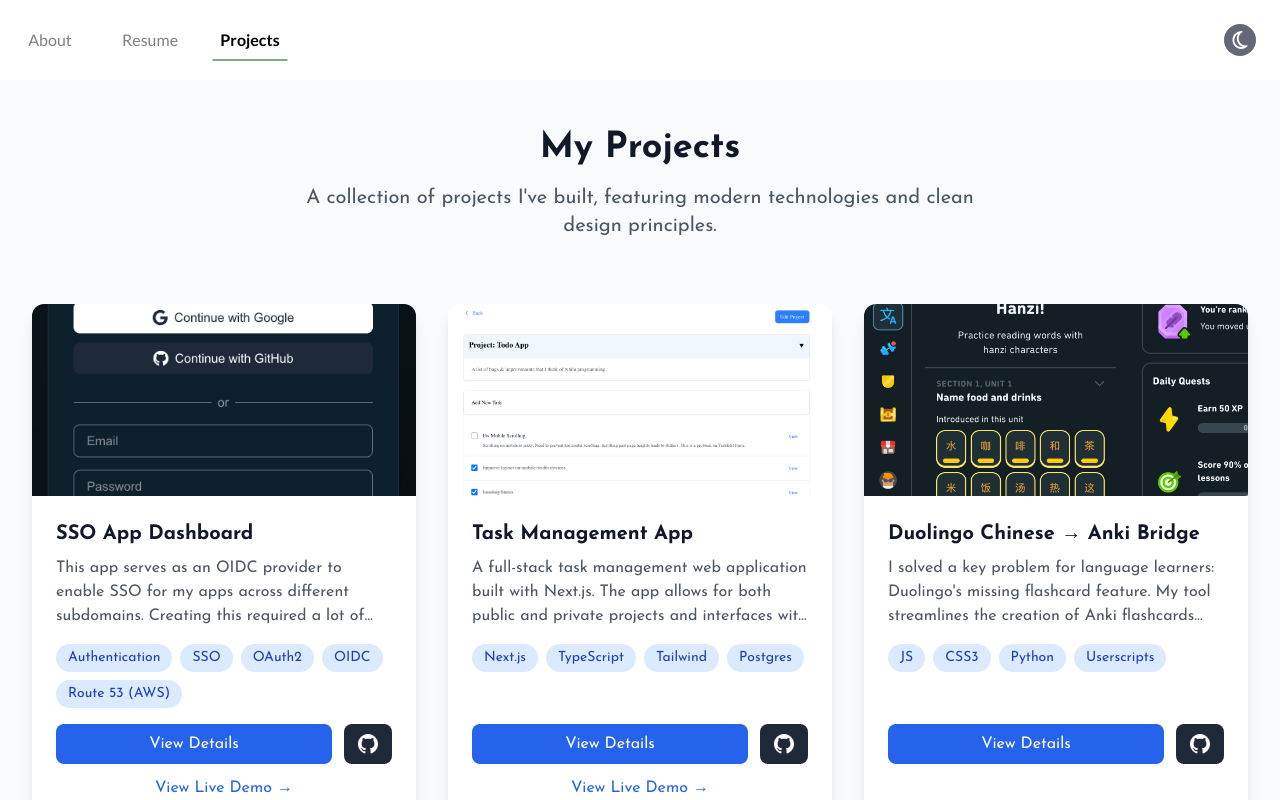
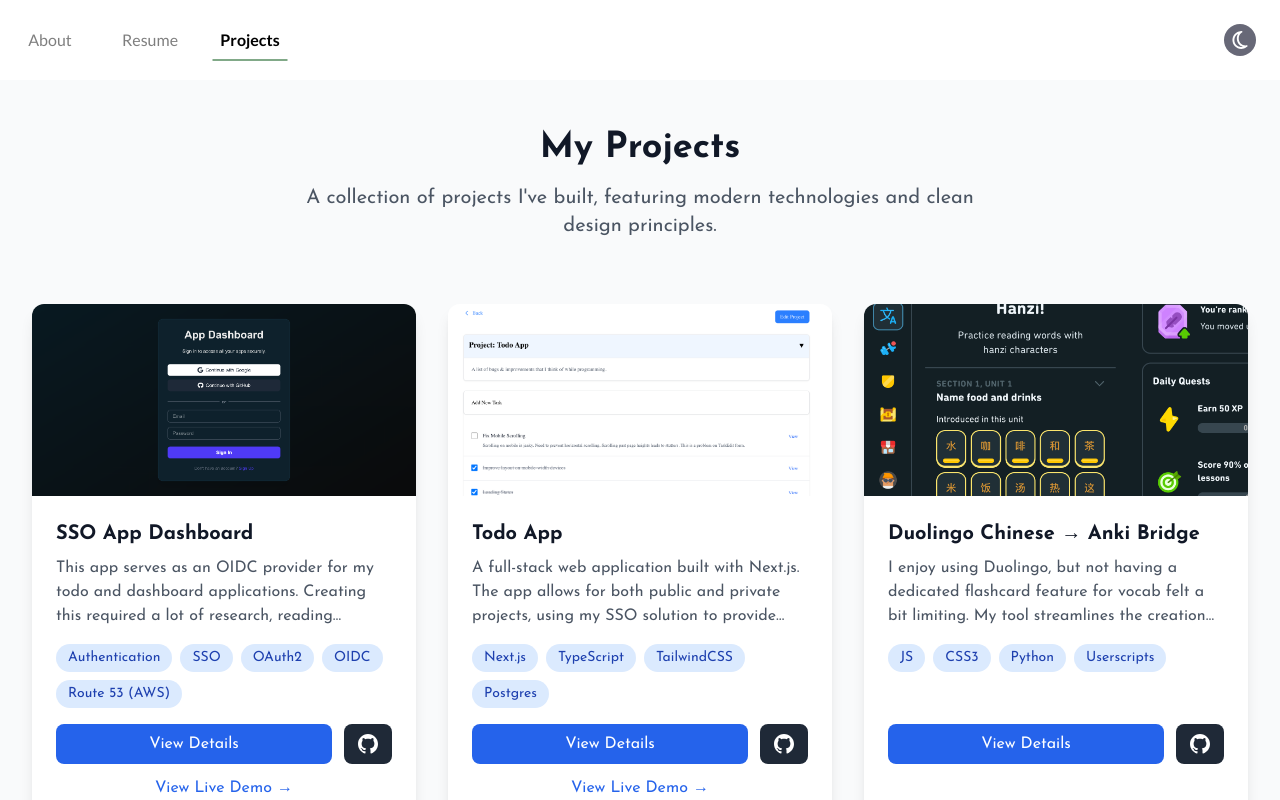
Before and after one commit to brandon-m-navarro/nextjs-site, a Next.js app: page /projects in a window 1280 px wide. Shown: the top 800 px of the page. Built offline with nearby package versions, Linux system fonts and the light colour scheme.

Commit message:
Improved text for project descriptions. Replaced image for App Dashboard for a cleaner preview

```diff
--- a/app/projects/page.tsx
+++ b/app/projects/page.tsx
@@ -23,9 +23,9 @@
     id: "1",
     title: "SSO App Dashboard",
     description: "",
-    longDescription: "This app serves as an OIDC provider to enable SSO for my apps across different subdomains. Creating this required a lot of research, reading through multiple RFCs (6749, 6750, 9700) to learn about Authorization Flow, PKCE, OIDC, and OIDC Providers. I also went through various implementations, initially starting with Auth0 and next-auth, then Okta. Unhappy with restrictions (running into paywalls), I then moved onto self-hosted solutions. I set up a central authority server using KeyCloak and Docker, before deciding to move to better-auth and act as my own OIDC Provider.",
-    image: "/app_dashboard.png",
-    mobileImage: "/login_mobile.png",
+    longDescription: "This app serves as an OIDC provider for my todo and dashboard applications. Creating this required a lot of research, reading through multiple RFCs (6749, 6750, 9700) to learn about Authorization Flow, PKCE, OIDC, and OIDC Providers. I iterated through various implementations, trying out both Auth0 and Okta as identity providers with next-auth. Unhappy with the limitations (and running into paywalls), I moved onto self-hosted solutions. I set up a central authority server using KeyCloak and Docker, but didn't want to commit to an Amazon EC2 instance for such a small project. After a bit more research, I decided to try the better-auth framework, as it had a beta version of an OIDC Provider plugin. Working with early versions of that plugin meant manually implementing the Authorization Flow to securely fetch from the user token endpoint. Since that implementation, better-auth has simplified the process by including .well-known discovery endpoints.",
+    image: "/login_bnav.png",
+    mobileImage: "/login_bnav.png",
     link: "/",
     tags: ["Authentication", "SSO", "OAuth2", "OIDC", "Route 53 (AWS)"],
     github: "https://github.com/brandon-m-navarro/app-dashboard",
@@ -33,13 +33,13 @@
   },
   {
     id: "2",
-    title: "Task Management App",
-    description: "A full-stack task management web application built with Next.js...",
-    longDescription: "A full-stack task management web application built with Next.js. The app allows for both public and private projects and interfaces with my SSO ecosystem. Developed with a mobile-first approach, this project provided extensive practice with React, TypeScript, Next.js, and Tailwind CSS. Uses Next.js routing and React Context for efficient database operations with Prisma.",
+    title: "Todo App",
+    description: "",
+    longDescription: "A full-stack web application built with Next.js. The app allows for both public and private projects, using my SSO solution to provide authentication. This project served as a great learning experience, as its development was not guided by any tutorials; any questions that arose were solved by reading through documentation. This app originally didn't have users, authentication, or use ORM for database interactions, so it also offered good insight into database migration, and how much easier an ORM makes things.",
     image: "/todo.png",
     mobileImage: "/mobile_todo.png",
     link: "/",
-    tags: ["Next.js", "TypeScript", "Tailwind", "Postgres"],
+    tags: ["Next.js", "TypeScript", "TailwindCSS", "Postgres"],
     github: "https://github.com/brandon-m-navarro/nextjs-todo",
     liveDemo: "https://todo.bnav.dev/",
   },
@@ -47,7 +47,7 @@
     id: "3",
     title: "Duolingo Chinese → Anki Bridge",
     description: "",
-    longDescription: "I solved a key problem for language learners: Duolingo's missing flashcard feature. My tool streamlines the creation of Anki flashcards from your DuoLingo lessons. It ethically complies with Duolingo's TOS by not scraping their copyrighted assets; instead, it extracts the hanzi characters along with their pinyin counterpart and english translations, then uses external TTS services to generate new audio. Check out the README on Github for a demo of the workflow.",
+    longDescription: "I enjoy using Duolingo, but not having a dedicated flashcard feature for vocab felt a bit limiting. My tool streamlines the creation of Anki flashcards from your lessons. It complies with Duolingo's TOS by not scraping their copyrighted assets; instead, it extracts the Hanzi characters along with their Pinyin counterpart and English translations, then uses external TTS services to generate new audio. Check out the README on GitHub for a demo of the workflow.",
     image: "/duo.png",
     mobileImage: "/duo.png",
     link: "/",
@@ -59,7 +59,7 @@
     id: "4",
     title: "Portfolio Site",
     description: "",
-    longDescription: "This site began as a vanilla JavaScript application, built using ES6 classes and CSS. I then reimplemented the site using Next.js, React, Typescript, and TailwindCSS. This served as a practical comparison of how simple HTML/JS/CSS has evolved to modern framework-based development.",
+    longDescription: "This site began as a vanilla JavaScript application, built without any frameworks using basic ES6 classes and CSS. I've since reimplemented the site using React, Typescript, and TailwindCSS. This served as a practical comparison of how simple HTML/JS/CSS has evolved to modern framework-based development.",
     image: "/js.png",
     mobileImage: "/js_mobile.png",
     link: "/",
@@ -71,7 +71,7 @@
     id: "5",
     title: "NextJS Dashboard",
     description: "",
-    longDescription: "A dashboard application built as my introduction to Next.js, following the official Next.js tutorial. This project served as a hands-on learning experience for modern React frameworks and full-stack development patterns. As a prerequisite, I also completed their React Foundations course, which covers the fundamentals of React, such as components, props, state, hooks, and newer features like Server Components and Suspense. I've since made changes to the app to allow it to also interface with my SSO ecosystem.",
+    longDescription: "A dashboard application built as my introduction to Next.js, following the official Next.js tutorial. This project served as a hands-on learning experience for modern React frameworks and full-stack development patterns. As a prerequisite, I also completed Vercel's React Foundations course, which covered the fundamentals of React (components, props, state, hooks, along with newer features like Server Components and Suspense). I've since made changes to the app to allow it to interface with my SSO ecosystem.",
     image: "/dashboard.png",
     mobileImage: "/dash_mobile.png",
     link: "/",
```
Also changed, not shown: public/login_bnav.png (added).
